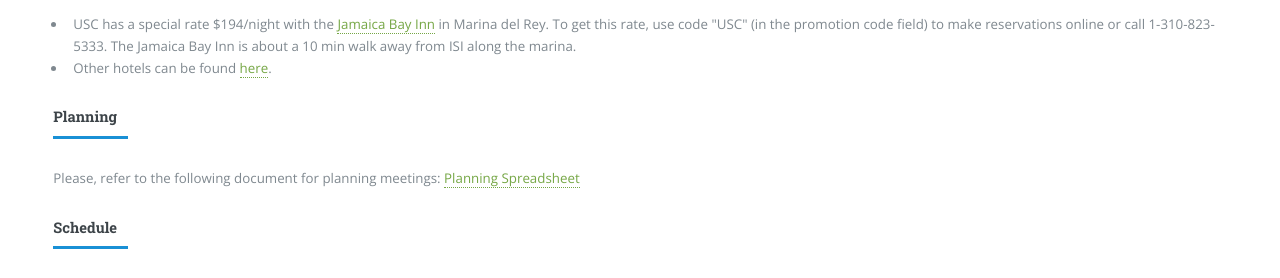
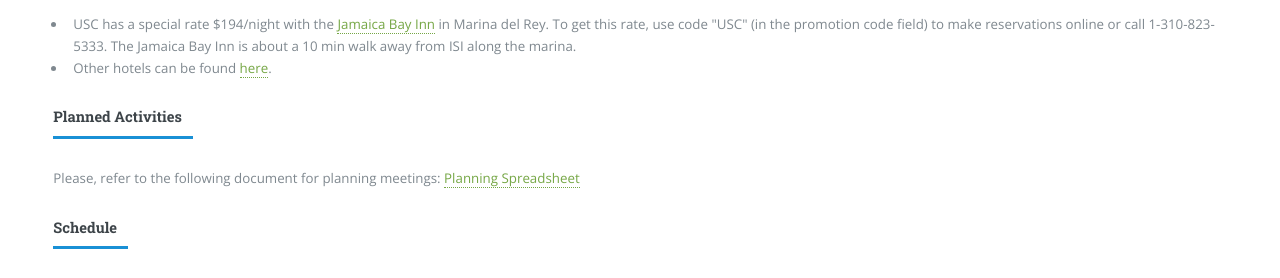
Before and after one commit to KnowledgeCaptureAndDiscovery/MINT, a Jekyll site: the page built from DARPA/Hackathons/June2018-WestCoast/index.md, in a window 1280 px wide, cut to the strip 688-966 px from the top of the page. Built offline with Jekyll 4.4.1, drawn with Linux system fonts in a browser that asks for light colours.

Commit message:
minor fix

```diff
--- a/DARPA/Hackathons/June2018-WestCoast/index.md
+++ b/DARPA/Hackathons/June2018-WestCoast/index.md
@@ -35,7 +35,7 @@ title: DARPA World Modelers Hackathon
     </ul>
 
     <header class="major">
-        <h4>Planning</h4>
+        <h4>Planned Activities</h4>
     </header>
     <p>
         Please, refer to the following document for planning meetings: <a href="https://docs.google.com/spreadsheets/d/1G1RKH3UOIMxgxAlJvoD_lwi_bdrSyaAxUVyWwmdoXFo/edit#gid=0" target="_blank">Planning Spreadsheet</a>
```
